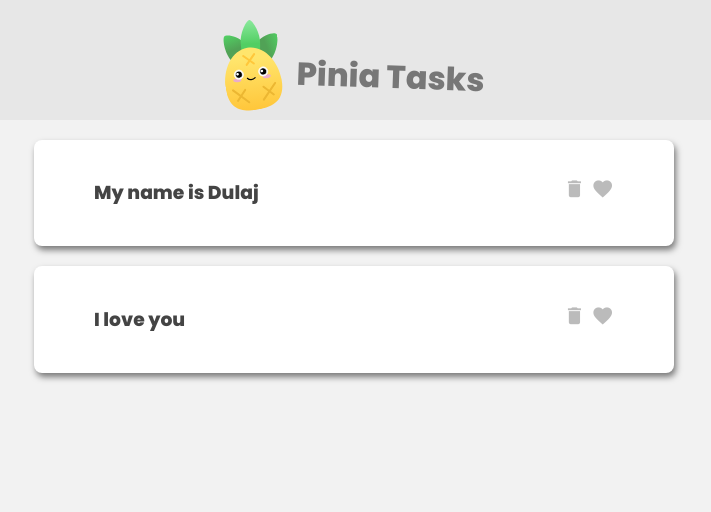
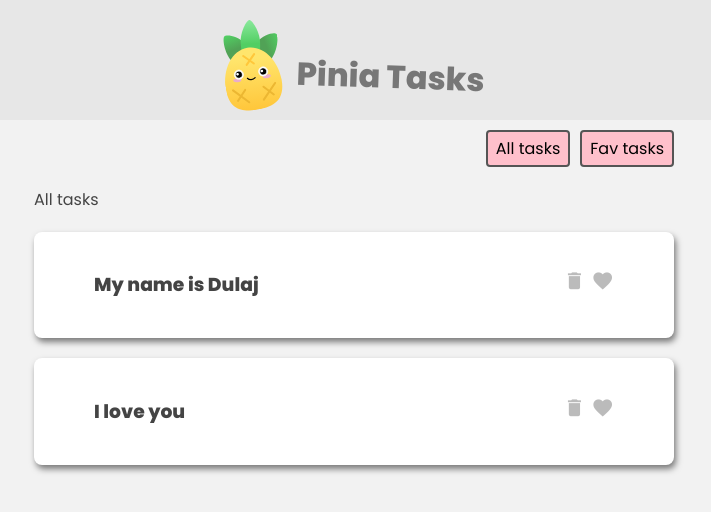
Before and after one commit to dulaj96/Pinia-Pactice, a Vue app: page / in a window 1280 px wide. Shown: the top 512 px of the page, without its empty margins (286-997 px from the left). Built offline with nearby package versions, Linux system fonts and the light colour scheme.

Commit message:
second commit

```diff
--- a/src/App.vue
+++ b/src/App.vue
@@ -7,9 +7,23 @@
       <h1>Pinia Tasks</h1>
     </header>
 
+    <!-- filter -->
+    <nav class="filter">
+      <button @click="filter = 'all'">All tasks</button>
+      <button @click="filter = 'favs'">Fav tasks</button>
+    </nav>
+
     <!-- task list -->
-    <div class="task-list">
-      <div v-for="task in taskStore.tasks" :key="task.id">
+    <div class="task-list" v-if="filter === 'all'">
+      <p>All tasks</p>
+      <div v-for="task in taskStore.tasks.user" :key="task.id">
+        <TaskDetails :task="task"/>
+      </div>
+    </div>
+
+    <div class="task-list" v-if="filter === 'favs'">
+      <p>Fav tasks</p>
+      <div v-for="task in taskStore.favs" :key="task.id">
         <TaskDetails :task="task"/>
       </div>
     </div>
@@ -18,6 +32,7 @@
 </template>
 
 <script>
+import { ref } from 'vue';
 import TaskDetails from './components/TaskDetails.vue';
 import { useTaskStore } from './stores/TaskStore'
   export default {
@@ -28,8 +43,11 @@ import { useTaskStore } from './stores/TaskStore'
     setup() {
       const taskStore = useTaskStore();
 
+      const filter = ref('all')
+
       return{
-        taskStore
+        taskStore,
+        filter
       }
     }
   }
--- a/src/assets/main.css
+++ b/src/assets/main.css
@@ -56,3 +56,18 @@ header h1 {
   cursor: pointer;
   color: #bbb;
 }
+.filter {
+  width: 640px;
+  margin: 10px auto;
+  text-align: right;
+}
+.filter button {
+  display: inline-block;
+  margin-left: 10px;
+  background: pink;
+  border: 2px solid #555;
+  border-radius: 4px;
+  padding: 4px 8px;
+  cursor: pointer;
+  font-size: 1em;
+}
--- a/src/stores/TaskStore.js
+++ b/src/stores/TaskStore.js
@@ -1,8 +1,32 @@
+import {ref, computed} from 'vue'
 import { defineStore } from "pinia";
 
-export const useTaskStore = defineStore('taskStore', {
-    state: () => ({
-        tasks: [
+// export const useTaskStore = defineStore('taskStore', {
+//     state: () => ({
+//         tasks: [
+//             {
+//                 id: 1,
+//                 title: 'My name is Dulaj',
+//                 isFav: true
+//             },
+//             {
+//                 id: 2,
+//                 title: 'I love you',
+//                 isFav: false
+//             }
+//         ],
+//         name: 'Mithun'
+//     }),
+//     getters: {
+//         favs() {
+//             return this.tasks.filter(t => t.isFav)
+//         }
+//     }
+// })
+
+export const useTaskStore = defineStore('taskStore',() => {
+    const tasks = ref({
+       user: [
         {
             id: 1,
             title: 'My name is Dulaj',
@@ -13,7 +37,14 @@ export const useTaskStore = defineStore('taskStore', {
             title: 'I love you',
             isFav: false
         }
-        ],
-        name: 'Mithun'
+       ]
     })
+    const favs = computed(() => {
+        return tasks.value.user.filter(t => t.isFav)
     })
+
+    return{
+        tasks,
+        favs
+    }
+})
```
Lines whose indentation alone changed are shown as unchanged.
